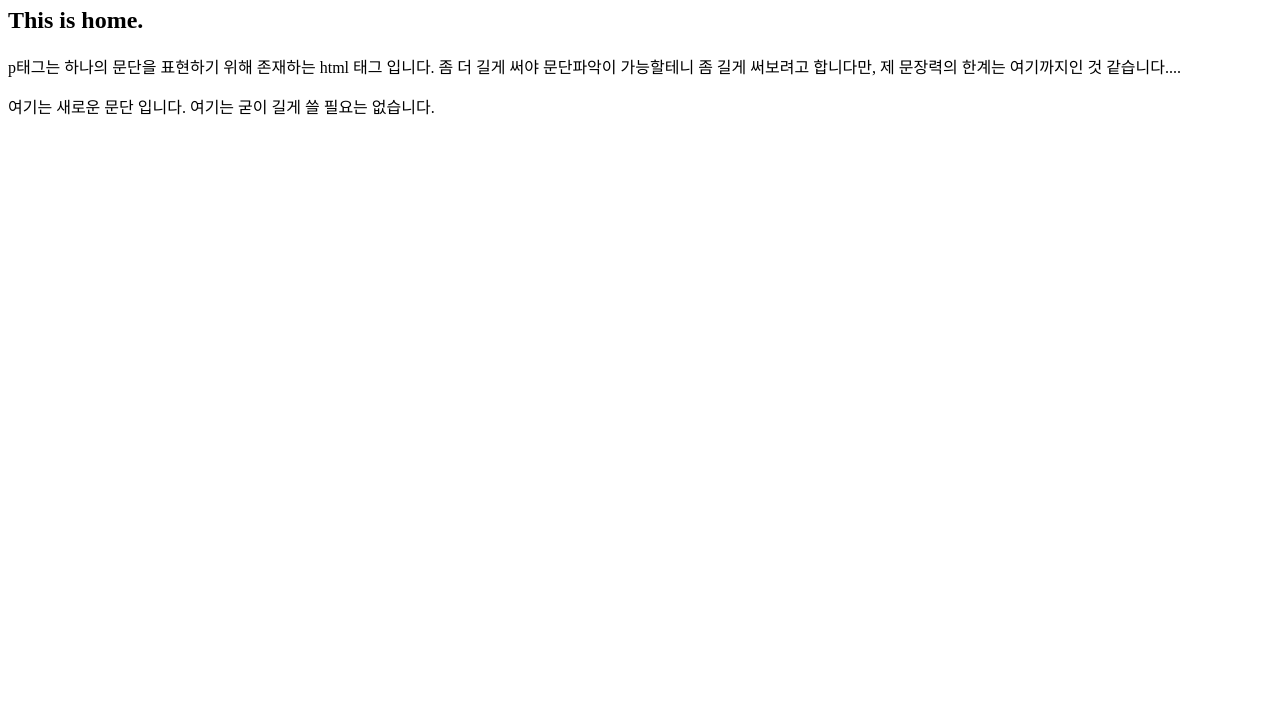
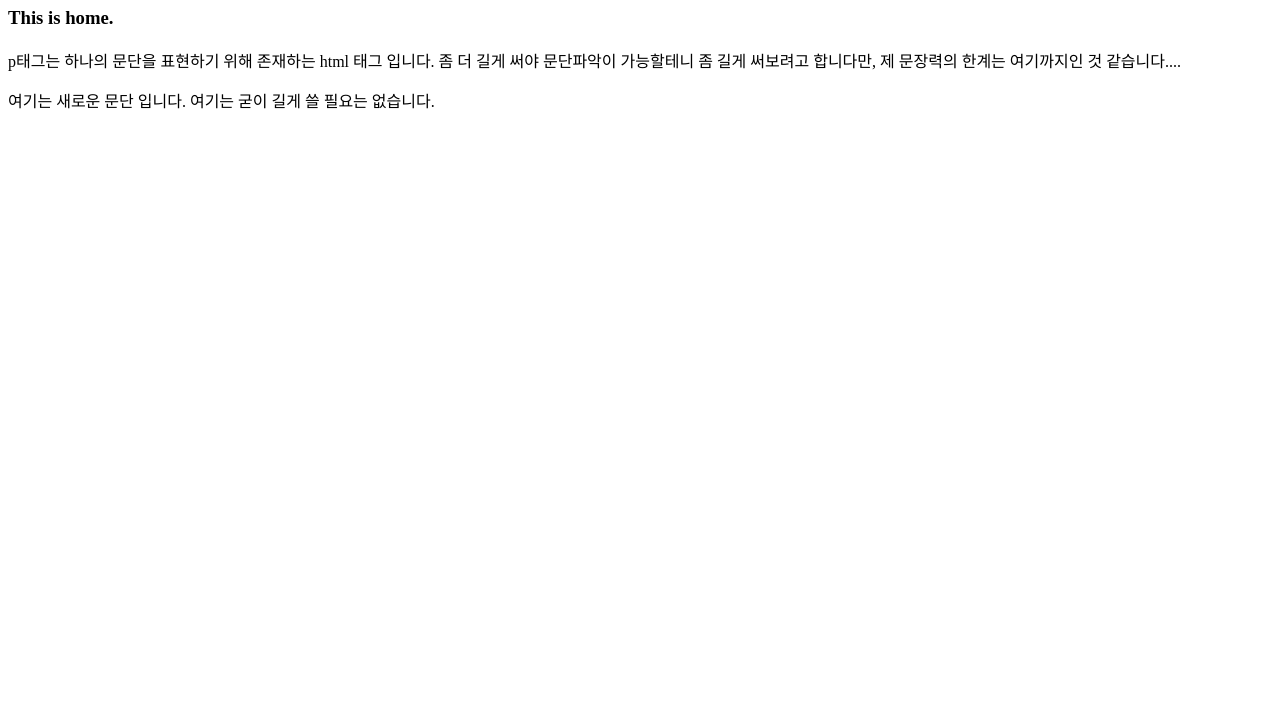
Before and after one commit to brian604/kingwangzzang1234.github.io, a plain HTML site: page index.html in a window 1280 px wide. Shown: the part 73-800 px from the top of the page. Drawn offline with Linux system fonts and the light colour scheme.

Commit message:
edit index.html h2 -> h3

```diff
--- a/index.html
+++ b/index.html
@@ -6,7 +6,7 @@
  </head>
  <body>
   <h1>Home</h1>
-  <h2>This is home.</h2>
+  <h3>This is home.</h3>
   <p>p태그는 하나의 문단을 표현하기 위해 존재하는 html 태그 입니다. 좀 더 길게 써야 문단파악이 가능할테니 좀 길게 써보려고 합니다만, 제 문장력의 한계는 여기까지인 것 같습니다....</p>
   <p>여기는 새로운 문단 입니다. 여기는 굳이 길게 쓸 필요는 없습니다.</p>
  </body>
```
